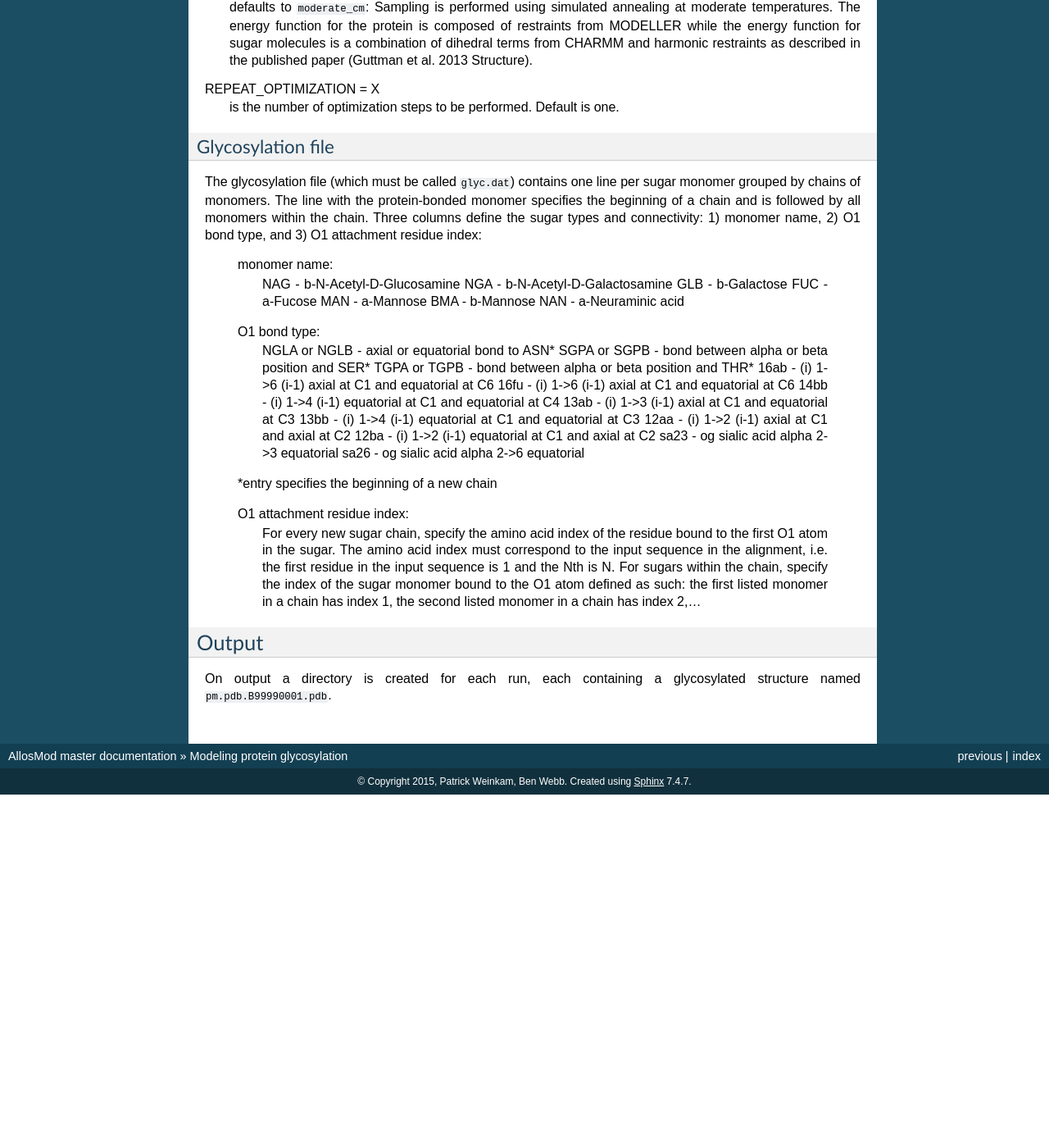
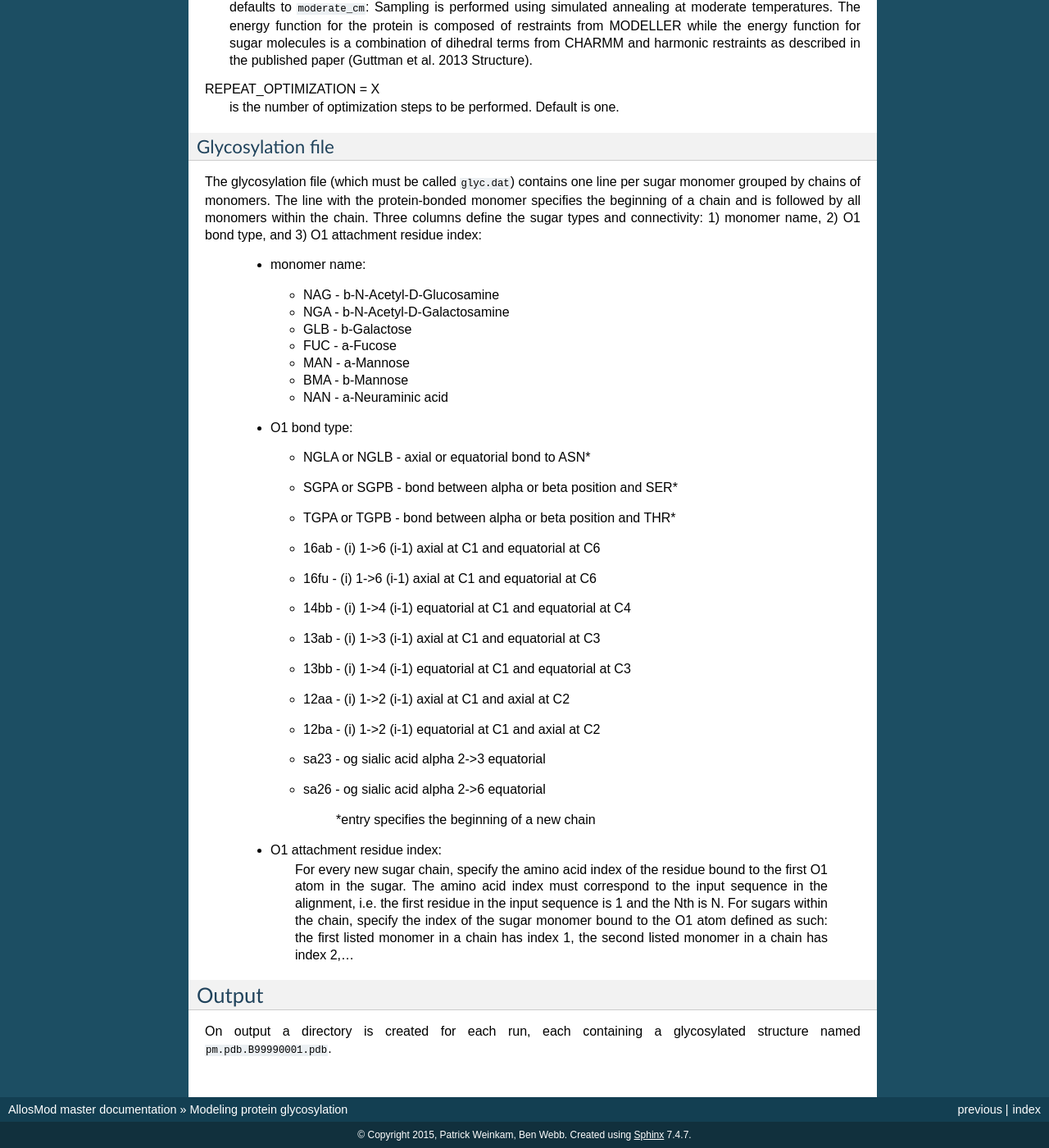
Before and after one commit to salilab/allosmod-lib, a Sphinx documentation site: the page built from doc/glyco.rst, in a window 1280 px wide and 1400 px high, scrolled down 883 px. Shown: the whole window at 82% size. Built offline with Sphinx 7.4.7, drawn with Linux system fonts in a browser that asks for light colours; before the commit the page ends 1852 px from its top, so only the background shows below that.

Commit message:
Fix markup.

```diff
--- a/doc/glyco.rst
+++ b/doc/glyco.rst
@@ -72,40 +72,42 @@ by all monomers within the chain. Three columns define the sugar types
 and connectivity: 1) monomer name, 2) O1 bond type, and
 3) O1 attachment residue index:
 
-        monomer name:
-            NAG - b-N-Acetyl-D-Glucosamine
-            NGA - b-N-Acetyl-D-Galactosamine
-            GLB - b-Galactose
-            FUC - a-Fucose
-            MAN - a-Mannose
-            BMA - b-Mannose
-            NAN - a-Neuraminic acid
+ * monomer name:
 
-        O1 bond type:
-            NGLA or NGLB - axial or equatorial bond to ASN*
-            SGPA or SGPB - bond between alpha or beta position and SER*
-            TGPA or TGPB - bond between alpha or beta position and THR*
-            16ab - (i) 1->6 (i-1) axial at C1 and equatorial at C6
-            16fu - (i) 1->6 (i-1) axial at C1 and equatorial at C6
-            14bb - (i) 1->4 (i-1) equatorial at C1 and equatorial at C4
-            13ab - (i) 1->3 (i-1) axial at C1 and equatorial at C3
-            13bb - (i) 1->4 (i-1) equatorial at C1 and equatorial at C3
-            12aa - (i) 1->2 (i-1) axial at C1 and axial at C2
-            12ba - (i) 1->2 (i-1) equatorial at C1 and axial at C2
-            sa23 - og sialic acid alpha 2->3 equatorial
-            sa26 - og sialic acid alpha 2->6 equatorial
+   * NAG - b-N-Acetyl-D-Glucosamine
+   * NGA - b-N-Acetyl-D-Galactosamine
+   * GLB - b-Galactose
+   * FUC - a-Fucose
+   * MAN - a-Mannose
+   * BMA - b-Mannose
+   * NAN - a-Neuraminic acid
+
+ * O1 bond type:
+
+   * NGLA or NGLB - axial or equatorial bond to ASN*
+   * SGPA or SGPB - bond between alpha or beta position and SER*
+   * TGPA or TGPB - bond between alpha or beta position and THR*
+   * 16ab - (i) 1->6 (i-1) axial at C1 and equatorial at C6
+   * 16fu - (i) 1->6 (i-1) axial at C1 and equatorial at C6
+   * 14bb - (i) 1->4 (i-1) equatorial at C1 and equatorial at C4
+   * 13ab - (i) 1->3 (i-1) axial at C1 and equatorial at C3
+   * 13bb - (i) 1->4 (i-1) equatorial at C1 and equatorial at C3
+   * 12aa - (i) 1->2 (i-1) axial at C1 and axial at C2
+   * 12ba - (i) 1->2 (i-1) equatorial at C1 and axial at C2
+   * sa23 - og sialic acid alpha 2->3 equatorial
+   * sa26 - og sialic acid alpha 2->6 equatorial
 
         \*entry specifies the beginning of a new chain
 
-        O1 attachment residue index:
-            For every new sugar chain, specify the amino acid index of the
-            residue bound to the first O1 atom in the sugar. The amino acid
-            index must correspond to the input sequence in the alignment,
-            i.e. the first residue in the input sequence is 1 and the
-            Nth is N. For sugars within the chain, specify the index of
-            the sugar monomer bound to the O1 atom defined as such: the
-            first listed monomer in a chain has index 1, the second listed
-            monomer in a chain has index 2,...
+ * O1 attachment residue index:
+    For every new sugar chain, specify the amino acid index of the
+    residue bound to the first O1 atom in the sugar. The amino acid
+    index must correspond to the input sequence in the alignment,
+    i.e. the first residue in the input sequence is 1 and the
+    Nth is N. For sugars within the chain, specify the index of
+    the sugar monomer bound to the O1 atom defined as such: the
+    first listed monomer in a chain has index 1, the second listed
+    monomer in a chain has index 2,...
 
 Output
 ======
```
